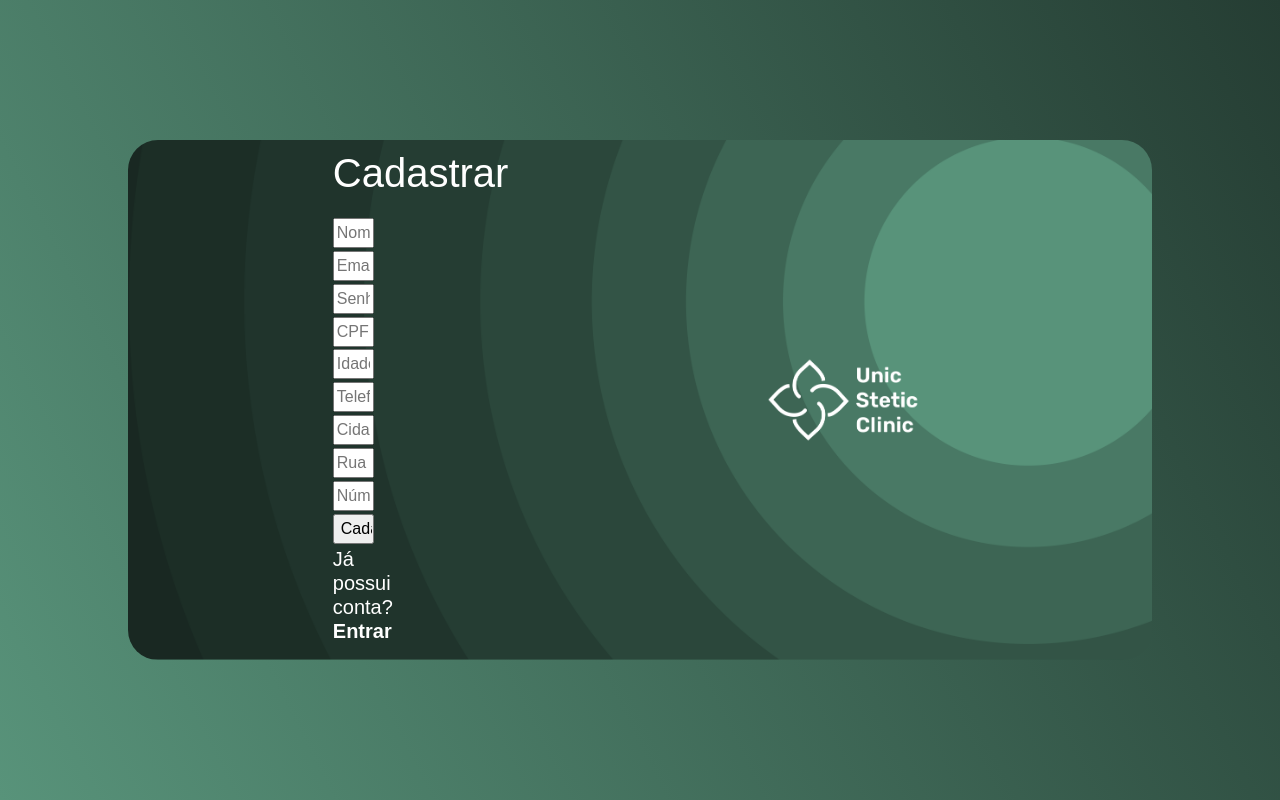
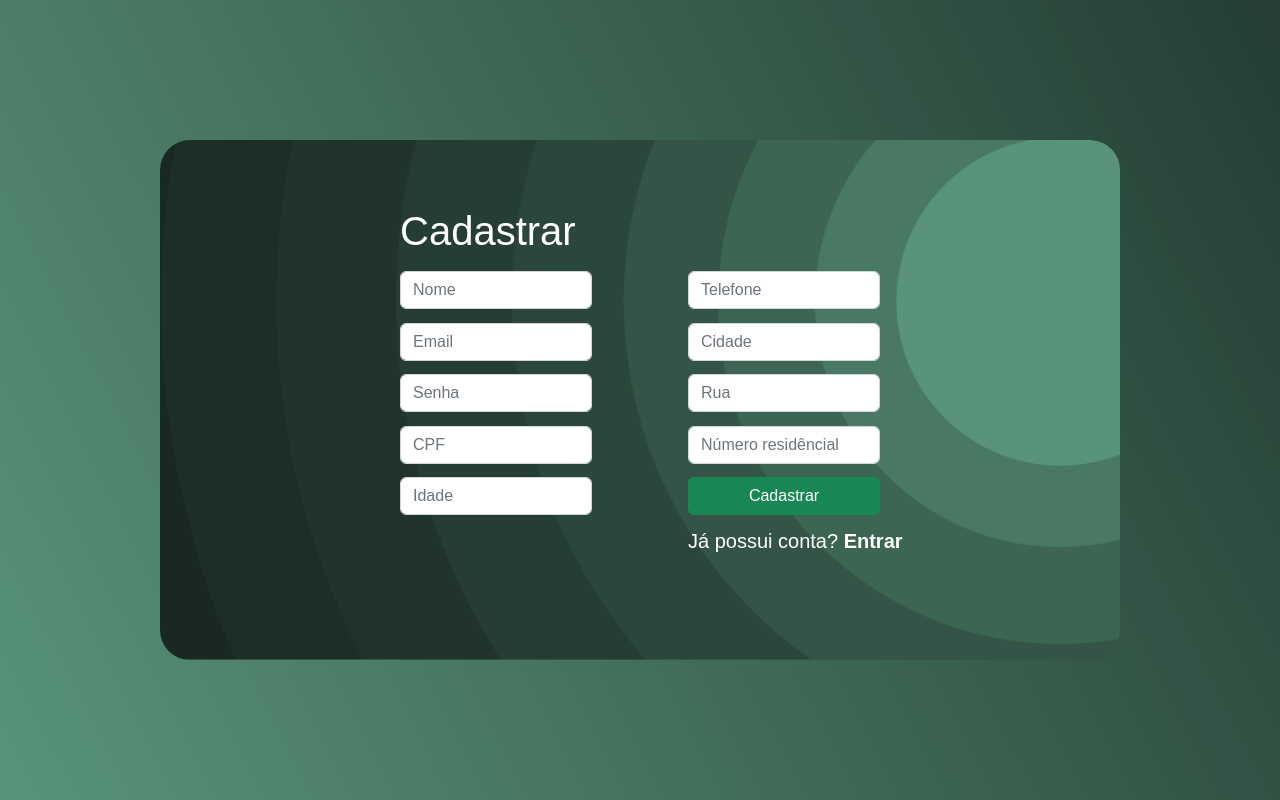
Before and after one commit to luanasronchi/AstraleCreative, a PHP site: page /cadastro.html in a window 1280 px wide. Run offline with PHP 8.4, Linux system fonts and the light colour scheme.

Commit message:
Update: Tela Cadastro

```diff
--- a/assets/style.css
+++ b/assets/style.css
@@ -63,9 +63,14 @@ a{
     background-repeat: no-repeat;
     background-size:cover;
     border-radius: 30px;
-    width: 80%;
+    width: 75%;
     height: 65%;
-    justify-content: space-evenly;
+    gap: 10%;
+}
+
+.menu-cadastro{
+    padding-left: 5%;
+    padding-right: 5%;
 }
 
 .menu-login h1, h6{
@@ -76,6 +81,10 @@ a{
     width: 20%;
     display: flex;
     flex-direction: column;
+}
+
+.menu-cadastro div{
+    width: 25%;
 }
 
 .menu-login input{
@@ -89,3 +98,7 @@ a{
 .menu-login a:hover{
     color: var(--btn_positive_color);
 }
+
+.menu-login-title{
+    margin-top: -5%;
+}
--- a/cadastro.html
+++ b/cadastro.html
@@ -11,29 +11,31 @@
     <link rel="stylesheet" href="assets/style.css">
 </head>
 <body class="body-login">
+
     <div class="menu-login">
-        <div>
-            <h1>Cadastrar</h1>
+
             <div>
-                <input id="input_register_user" type="text" required placeholder="Nome">
-                <input id="input_register_password" type="text" required placeholder="Email">
-                <input id="input_register_password" type="password" required placeholder="Senha">
-                <input id="input_register_password" type="text" required placeholder="CPF">
-                <input id="input_register_password" type="text" required placeholder="Idade">
+                <section>
+                    <h1 class="position-absolute menu-login-title">Cadastrar</h1>
+                </section>
+                <input class="form-control input_login align-self-center" id="input_register_user" type="text" required placeholder="Nome">
+                <input class="form-control input_login align-self-center" id="input_register_password" type="text" required placeholder="Email">
+                <input class="form-control input_login align-self-center" id="input_register_password" type="password" required placeholder="Senha">
+                <input class="form-control input_login align-self-center" id="input_register_password" type="text" required placeholder="CPF">
+                <input class="form-control input_login align-self-center" id="input_register_password" type="text" required placeholder="Idade">
             </div>
             <div>
-                <input id="input_register_password" type="password" required placeholder="Telefone">
-                <input id="input_register_password" type="password" required placeholder="Cidade">
-                <input id="input_register_password" type="password" required placeholder="Rua">
-                <input id="input_register_password" type="password" required placeholder="Número residêncial">
+                <input class="form-control input_login align-self-center" id="input_register_password" type="text" required placeholder="Telefone">
+                <input class="form-control input_login align-self-center" id="input_register_password" type="text" required placeholder="Cidade">
+                <input class="form-control input_login align-self-center" id="input_register_password" type="text" required placeholder="Rua">
+                <input class="form-control input_login align-self-center" id="input_register_password" type="number" required placeholder="Número residêncial">
 
-                <input type="submit" value="Cadastrar">
-                <h5>Já possui conta? <a href="login.html"><b>Entrar</b></a></h5>
+                <section>
+                    <input class="btn btn-success align-self-center" type="submit" value="Cadastrar" style="width: 100%;">
+                    <h5 class="position-absolute">Já possui conta? <a href="login.html"><b>Entrar</b></a></h5>
+                </section>
             </div>
-        </div>
-        <div>
-            <img src="logo_branca.png">
-        </div>
+
     </div>
 </body>
 <script src="script.js"></script>
--- a/login.html
+++ b/login.html
@@ -16,14 +16,14 @@
             <h1>Login</h1>
             <h6>Sua vida com mais brilho e leveza!</h6>
 
-            <input class="form-control input_login align-self-center" id="input_login_user" type="text" required placeholder="Email ou CPF" >
-            <input class="form-control input_login align-self-center" id="input_login_password" type="password" required placeholder="Senha" >
+            <input class="form-control input_login align-self-center" id="input_login_user" type="text" required placeholder="Email ou CPF">
+            <input class="form-control input_login align-self-center" id="input_login_password" type="password" required placeholder="Senha">
 
             <input class="btn-menu-login btn btn-success align-self-center" type="submit" value="Entrar" style="width: 65%;">
             <h5 class="align-self-center">Não possui conta? <a href="cadastro.html"><b>Cadastrar</b></a></h5>
         </div>
         <div>
-            <img src="assets/img/logo_branca.png" style=" width: 150%;">
+            <img src="assets/img/logo_branca.png" style="width: 160%;">
         </div>
     </div>
 </body>
```
